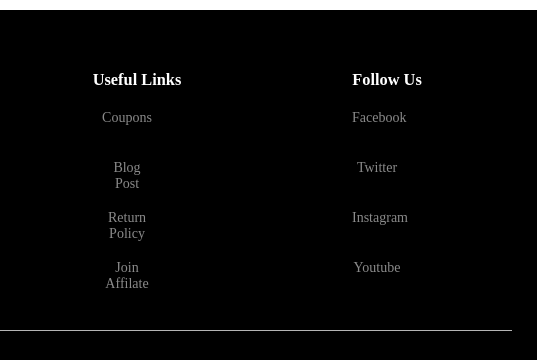
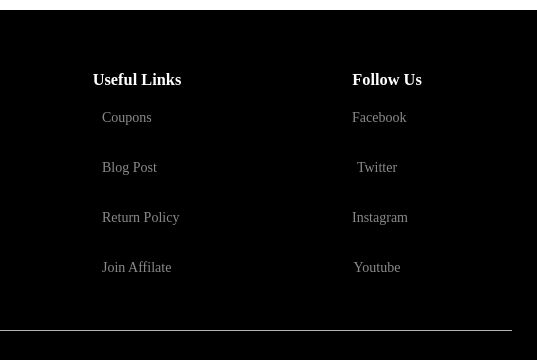
Before and after one commit to vivekmadiyan/ECOMMERCE, a plain HTML site: page index.html in a window 1280 px wide. Shown: the part 4319-4679 px from the top of the page, 743-1280 px from the left. Drawn offline with Linux system fonts and the light colour scheme; a web font is replaced by a local one.

Commit message:
corrected footer list item

```diff
--- a/index.css
+++ b/index.css
@@ -305,6 +305,14 @@
     margin-left: 20px;
     display: none;
 }
+.footer-col-3 li{
+    width: auto;
+    height: 50px;
+    display: flex;
+
+
+}
+
 /* media query for menu */
 @media only screen and (max-width:800px){
     nav ul{
```
